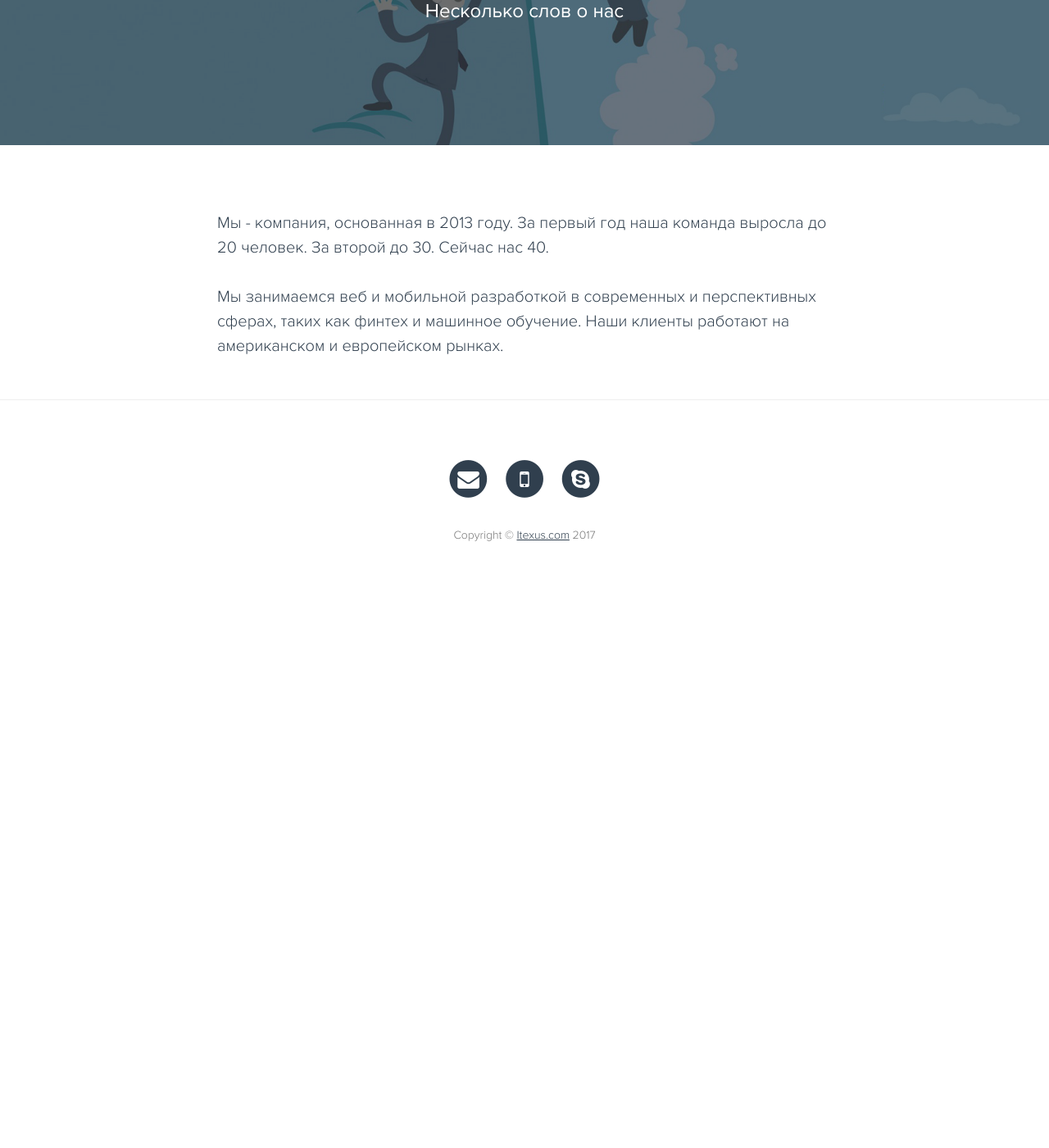
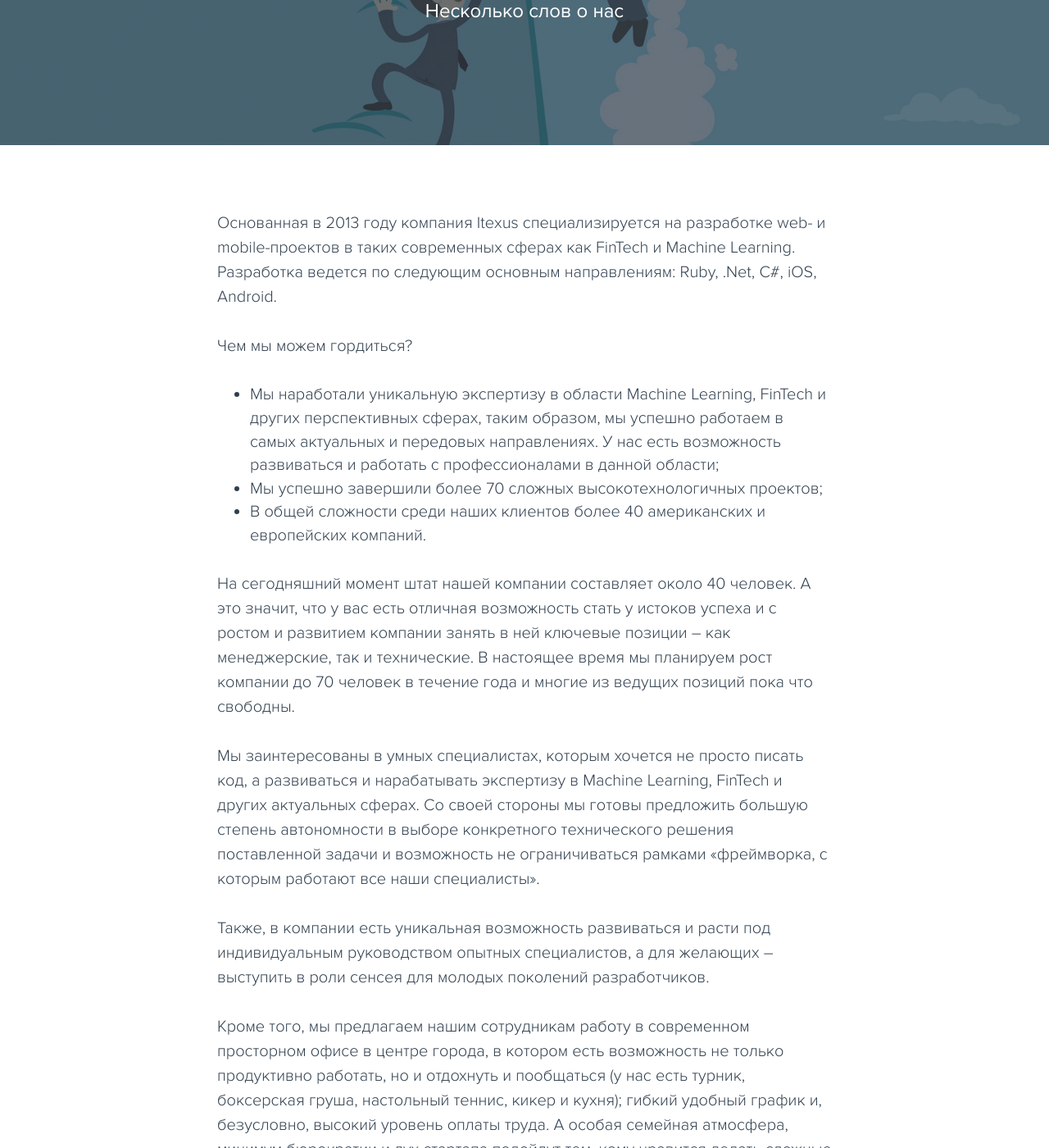
Before and after one commit to itexus-hr/itexus-hr.github.io, a Jekyll site: the page built from about.html, in a window 1280 px wide and 1400 px high, scrolled down 271 px. Shown: the whole window at 82% size. Built offline with Jekyll 4.4.1, drawn with Linux system fonts in a browser that asks for light colours; nearby versions of some CDN libraries; before the commit the page ends 999 px from its top, so only the background shows below that; some of the changed text lies outside the part shown.

Commit message:
change about us

```diff
--- a/about.html
+++ b/about.html
@@ -24,10 +24,28 @@
     <div class="row">
         <div class="col-lg-8 col-lg-offset-2 col-md-10 col-md-offset-1">
             <p>
-                Мы - компания, основанная в 2013 году. За первый год наша команда выросла до 20 человек. За второй до 30. Сейчас нас 40.
+                Основанная в 2013 году компания Itexus специализируется на разработке web- и mobile-проектов в  таких современных сферах как FinTech и Machine Learning. Разработка ведется по следующим основным направлениям: Ruby, .Net, C#, iOS, Android.
             </p>
             <p>
-                Мы занимаемся веб и мобильной разработкой в современных и перспективных сферах, таких как финтех и машинное обучение. Наши клиенты работают на американском и европейском рынках.
+                Чем мы можем гордиться?
+                <ul>
+                 <li>Мы наработали уникальную экспертизу в области Machine Learning, FinTech и других перспективных сферах, таким образом, мы успешно работаем в самых актуальных и передовых направлениях. У нас есть  возможность развиваться и работать с профессионалами в данной области;</li>
+                 <li>Мы успешно завершили более 70 сложных высокотехнологичных проектов;</li>
+                 <li>В общей сложности среди наших клиентов более 40 американских и европейских компаний.</li>
+                </ul>
+
+            </p>
+            <p>
+                На сегодняшний момент штат нашей компании составляет около 40 человек. А это значит, что у вас есть отличная возможность стать у истоков успеха и с ростом и развитием компании занять в ней ключевые позиции – как менеджерские, так и технические. В настоящее время мы планируем рост компании до 70 человек в течение года и многие из ведущих позиций пока что свободны.
+            </p>
+            <p>
+                Мы заинтересованы в умных специалистах, которым хочется не просто писать код, а развиваться и нарабатывать экспертизу в Machine Learning, FinTech и других актуальных сферах. Со своей стороны мы готовы предложить большую степень автономности в выборе конкретного технического решения поставленной задачи и возможность не ограничиваться рамками «фреймворка, с которым работают все наши специалисты».
+            </p>
+            <p>
+                Также, в компании есть уникальная возможность развиваться и расти под индивидуальным руководством опытных специалистов, а для желающих – выступить в роли сенсея для молодых поколений разработчиков.
+            </p>
+            <p>
+                Кроме того, мы предлагаем нашим сотрудникам работу в современном просторном офисе в центре города, в котором есть возможность не только продуктивно работать, но и отдохнуть и пообщаться (у нас есть турник, боксерская груша, настольный теннис, кикер и кухня); гибкий удобный график и, безусловно, высокий уровень оплаты труда. А особая семейная атмосфера, минимум бюрократии и дух стартапа подойдут тем, кому нравится делать сложные и интересные проекты в коллективе единомышленников.
             </p>
         </div>
     </div>
```
